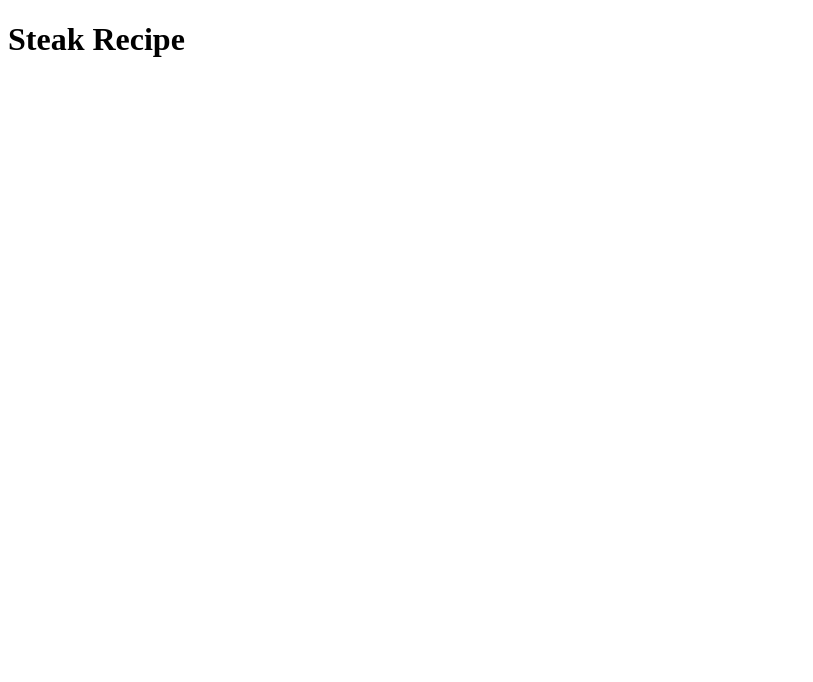
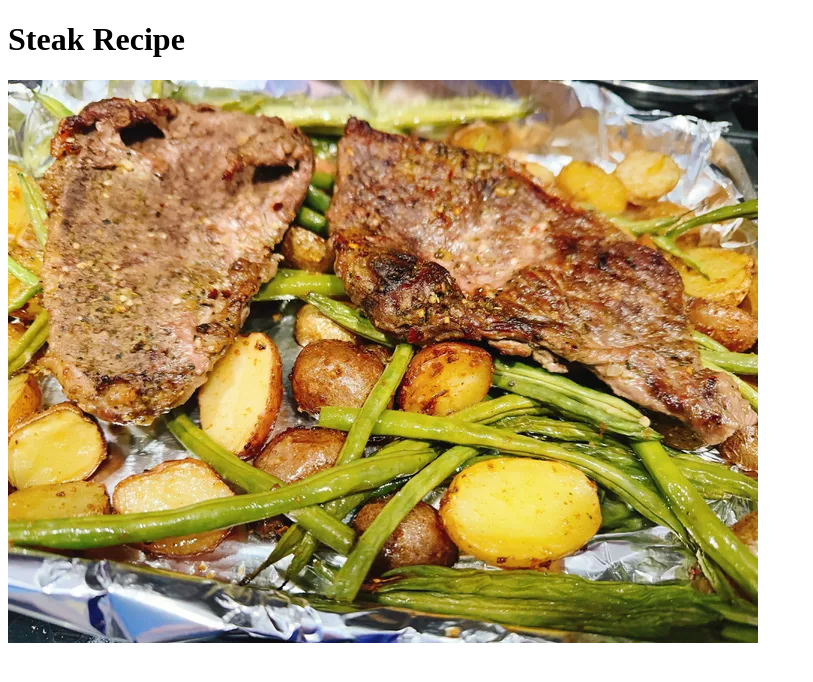
Before and after one commit to FileMial/odin-recipes, a plain HTML site: page recipes-pages/steak.html in a window 1280 px wide. Shown: the whole page, without its empty margins (0-813 px from the left). Drawn offline with Linux system fonts and the light colour scheme.

Commit message:
feat : Add steak photo in steak.html

```diff
--- a/recipes-pages/steak.html
+++ b/recipes-pages/steak.html
@@ -6,5 +6,6 @@
 </head>
 <body>
     <h1>Steak Recipe</h1>
+    <img src="./../images/steak.webp" alt="steak photo">
 </body>
 </html>
```
Also changed, not shown: images/steak.webp (added).
